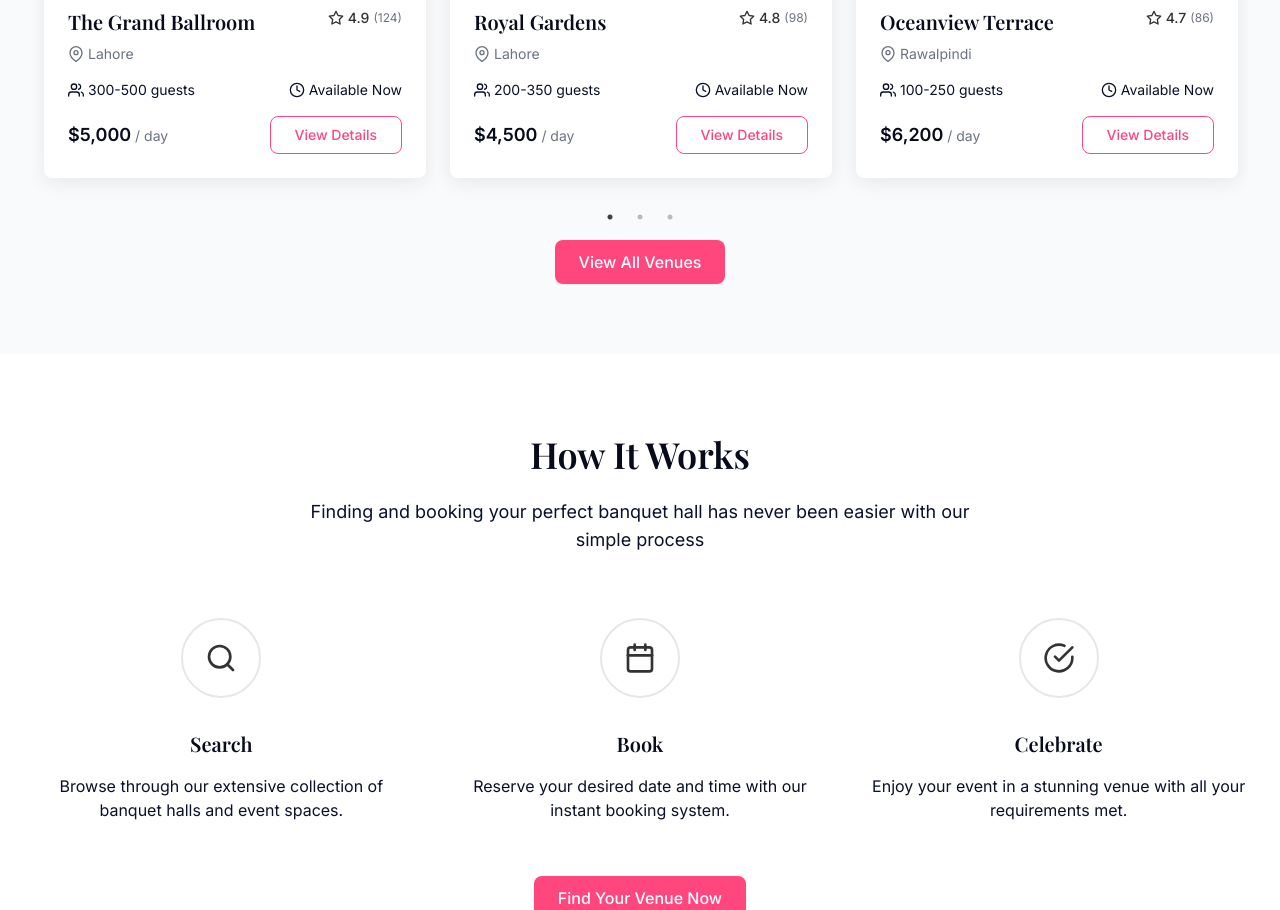
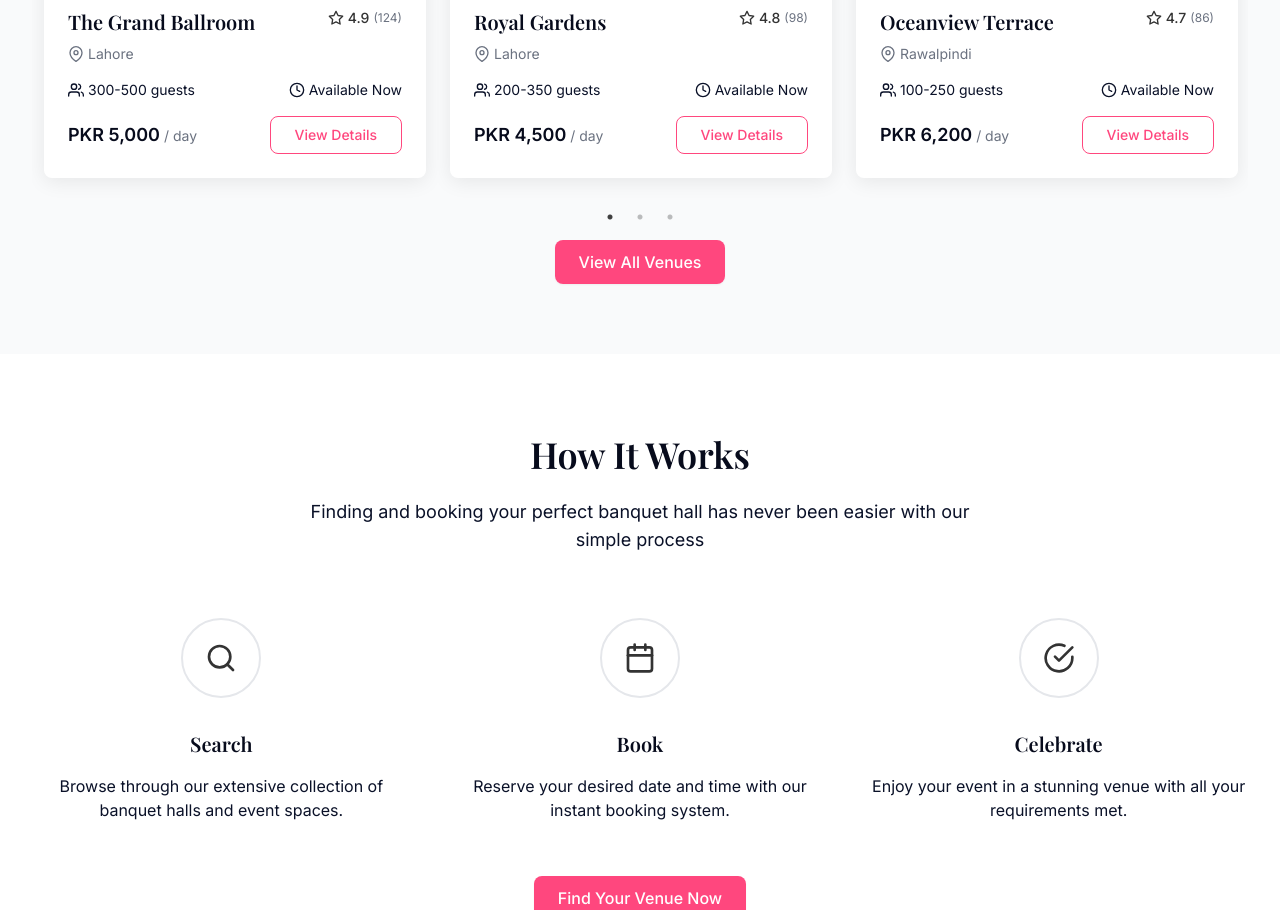
Before and after one commit to thezeeshanhassan/BookmyBanquets, a React (Vite) app in the folder client/: page / in a window 1280 px wide. Shown: the part 1320-2230 px from the top of the page. Built offline with nearby package versions, Linux system fonts and the light colour scheme.

Commit message:
Content updated

```diff
--- a/client/src/components/FeaturedVenues.jsx
+++ b/client/src/components/FeaturedVenues.jsx
@@ -21,7 +21,7 @@ const FeaturedVenues = () => {
       location: "Lahore",
       image:
         "https://images.pexels.com/photos/3201763/pexels-photo-3201763.jpeg?auto=compress&cs=tinysrgb&w=1260&h=750&dpr=2",
-      price: "$5,000",
+      price: "PKR 5,000",
       capacity: "300-500 guests",
       rating: 4.9,
       reviewCount: 124,
@@ -33,7 +33,7 @@ const FeaturedVenues = () => {
       location: "Lahore",
       image:
         "https://images.pexels.com/photos/2291462/pexels-photo-2291462.jpeg?auto=compress&cs=tinysrgb&w=1260&h=750&dpr=2",
-      price: "$4,500",
+      price: "PKR 4,500",
       capacity: "200-350 guests",
       rating: 4.8,
       reviewCount: 98,
@@ -45,7 +45,7 @@ const FeaturedVenues = () => {
       location: "Rawalpindi",
       image:
         "https://images.pexels.com/photos/1616113/pexels-photo-1616113.jpeg?auto=compress&cs=tinysrgb&w=1260&h=750&dpr=2",
-      price: "$6,200",
+      price: "PKR 6,200",
       capacity: "100-250 guests",
       rating: 4.7,
       reviewCount: 86,
@@ -57,7 +57,7 @@ const FeaturedVenues = () => {
       location: "Karachi",
       image:
         "https://images.pexels.com/photos/260922/pexels-photo-260922.jpeg?auto=compress&cs=tinysrgb&w=1260&h=750&dpr=2",
-      price: "$3,800",
+      price: "PKR 3,800",
       capacity: "150-300 guests",
       rating: 4.6,
       reviewCount: 74,
@@ -69,7 +69,7 @@ const FeaturedVenues = () => {
       location: "Lahore",
       image:
         "https://images.pexels.com/photos/3038424/pexels-photo-3038424.jpeg?auto=compress&cs=tinysrgb&w=1260&h=750&dpr=2",
-      price: "$7,500",
+      price: "PKR 7,500",
       capacity: "400-800 guests",
       rating: 4.9,
       reviewCount: 156,
--- a/client/src/components/HeaderNew.jsx
+++ b/client/src/components/HeaderNew.jsx
@@ -16,6 +16,12 @@ const Header = ({ isScrolled }) => {
     { name: "Locations", href: "/locations" },
     { name: "Contact", href: "/contact" },
   ];
+  if (isLoggedIn) {
+    navLinks.push({
+      name: "Dashboard",
+      href: user.role === "manager" ? "/manager-dashboard" : "/customer-dashboard",
+    });
+  }
 
   const handleLogout = () => {
     logout();
@@ -23,8 +29,7 @@ const Header = ({ isScrolled }) => {
   };
   return (
     <header
-      className={`fixed w-full z-50 transition-all duration-300 ${
-        isScrolled ? "bg-white shadow-md py-3" : "bg-transparent py-5"
+      className={`fixed w-full z-50 transition-all duration-300 ${isScrolled ? "bg-white shadow-md py-3" : "bg-transparent py-5"
         }`}
     >
       <div className="container-custom flex items-center justify-between">
@@ -45,8 +50,7 @@ const Header = ({ isScrolled }) => {
             <a
               key={link.name}
               href={link.href}
-              className={`text-sm  font-medium transition-colors hover:text-gold-500 ${
-                isScrolled ? "text-navy-800" : "text-white"
+              className={`text-sm  font-medium transition-colors hover:text-gold-500 ${isScrolled ? "text-navy-800" : "text-white"
                 }`}
             >
               {link.name}
@@ -58,8 +62,7 @@ const Header = ({ isScrolled }) => {
         <div className="hidden md:flex items-center space-x-6">
           <a
             href="#favorites"
-            className={`flex items-center text-sm font-medium transition-colors hover:text-gold-500 ${
-              isScrolled ? "text-navy-800" : "text-white"
+            className={`flex items-center text-sm font-medium transition-colors hover:text-gold-500 ${isScrolled ? "text-navy-800" : "text-white"
               }`}
           >
             <FiHeart className="mr-1" />
@@ -70,8 +73,7 @@ const Header = ({ isScrolled }) => {
             <>
               <a
                 href="/login"
-                className={`flex items-center text-sm font-medium transition-colors hover:text-gold-500 ${
-                  isScrolled ? "text-navy-800" : "text-white"
+                className={`flex items-center text-sm font-medium transition-colors hover:text-gold-500 ${isScrolled ? "text-navy-800" : "text-white"
                   }`}
               >
                 <FiUser className="mr-1" />
@@ -79,8 +81,7 @@ const Header = ({ isScrolled }) => {
               </a>
               <a
                 href="/register"
-                className={`btn-primary ${
-                  isScrolled
+                className={`btn-primary ${isScrolled
                     ? ""
                     : "bg-white/10 backdrop-blur-md text-white hover:bg-white/20"
                   }`}
@@ -93,8 +94,7 @@ const Header = ({ isScrolled }) => {
           {isLoggedIn && (
             <button
               onClick={handleLogout} // ✅ FIX: Call the function
-              className={`btn-primary ${
-                isScrolled
+              className={`btn-primary ${isScrolled
                   ? ""
                   : "bg-white/10 backdrop-blur-md text-white hover:bg-white/20"
                 }`}
@@ -108,8 +108,7 @@ const Header = ({ isScrolled }) => {
         <div className="md:hidden">
           <button
             type="button"
-            className={`p-2 rounded-md ${
-              isScrolled ? "text-navy-800" : "text-white"
+            className={`p-2 rounded-md ${isScrolled ? "text-navy-800" : "text-white"
               }`}
             onClick={() => setMobileMenuOpen(true)}
           >
```
Lines whose indentation alone changed are shown as unchanged.
